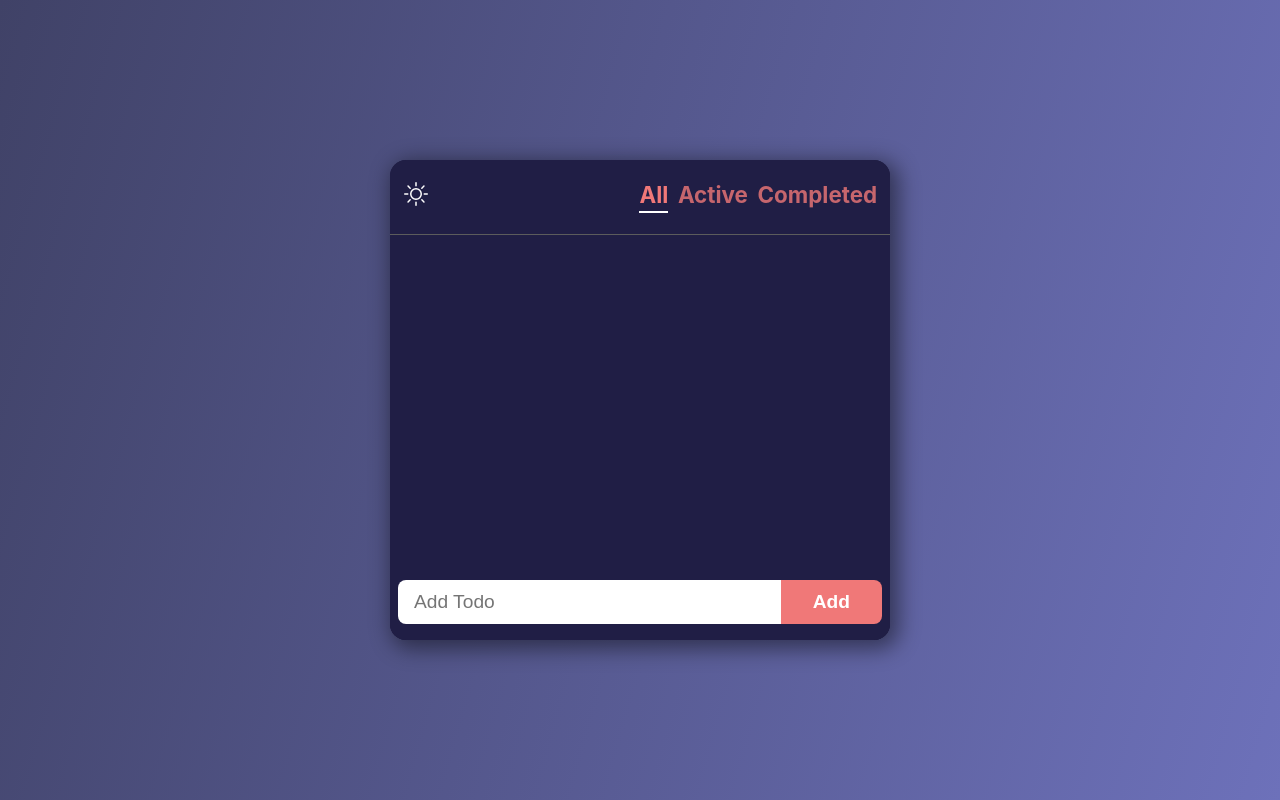
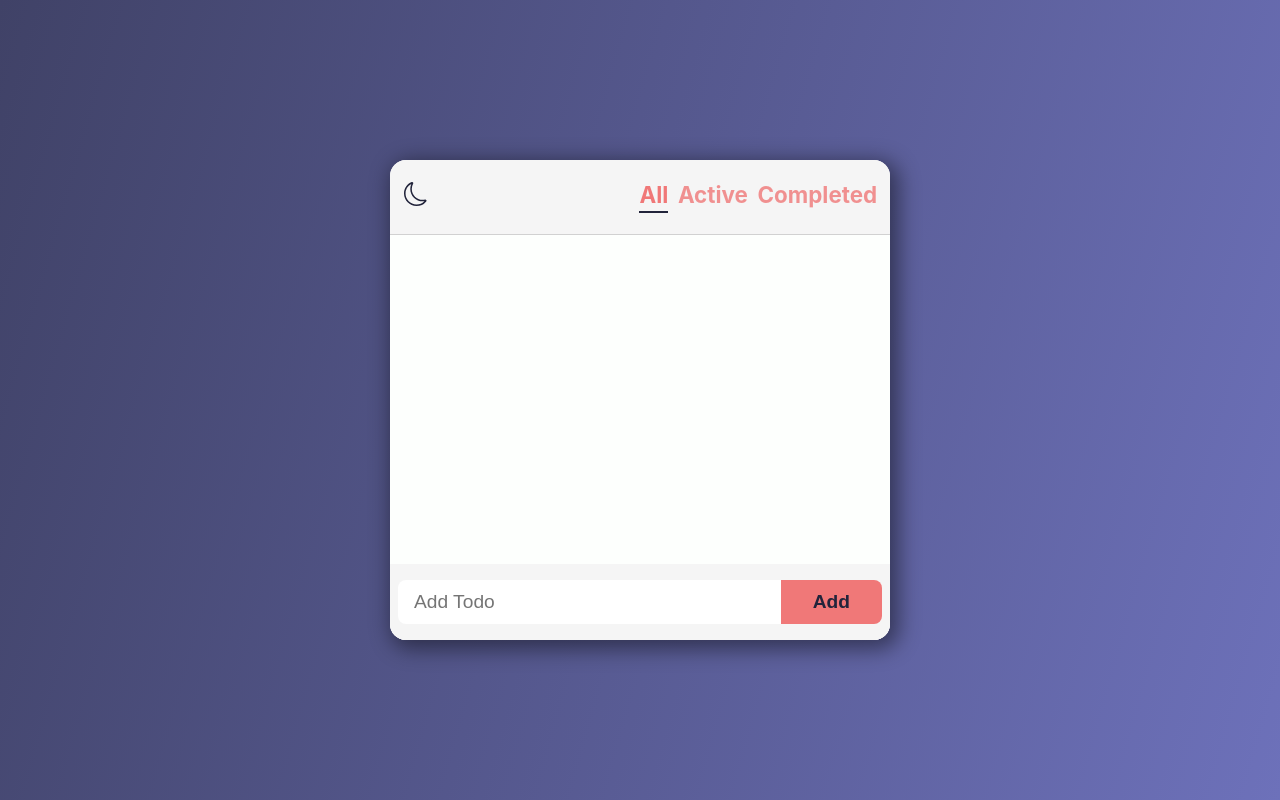
Before and after one commit to subnii/react-todo, a React (Create React App) app: page / in a window 1280 px wide. Built offline with nearby package versions, Linux system fonts and the light colour scheme.

Commit message:
다크 모드 추가

```diff
--- a/src/App.jsx
+++ b/src/App.jsx
@@ -2,15 +2,16 @@ import { useState } from "react";
 import "./App.css";
 import Header from "./components/header/Header";
 import TodoList from "./components/todoList/TodoList";
+import { DarkModeProvider } from "./context/darkMode";
 
 function App() {
   const [filter, setFilter] = useState("All");
 
   return (
-    <>
+    <DarkModeProvider>
       <Header filter={filter} changeFilter={setFilter} />
       <TodoList filter={filter} />
-    </>
+    </DarkModeProvider>
   );
 }
 
--- a/src/components/header/Header.jsx
+++ b/src/components/header/Header.jsx
@@ -1,14 +1,17 @@
 import React from "react";
 import styles from "./Header.module.css";
-import { BsSun } from "react-icons/bs";
+import { BsSun, BsMoon } from "react-icons/bs";
+import { useDarkMode } from "../../context/darkMode";
 
 const filterList = ["All", "Active", "Completed"];
 
 function Header({ filter, changeFilter }) {
+  const { darkMode, toggleDarkMode } = useDarkMode();
+
   return (
     <header className={styles.header}>
-      <button className={styles.toggle}>
-        <BsSun />
+      <button className={styles.toggle} onClick={toggleDarkMode}>
+        {darkMode ? <BsSun /> : <BsMoon />}
       </button>
       <ul className={styles.filters}>
         {filterList.map((filterItem) => (
--- a/src/components/header/Header.module.css
+++ b/src/components/header/Header.module.css
@@ -9,7 +9,7 @@
 
 .toggle {
   background: transparent;
-  color: var(--color-white);
+  color: var(--color-text);
   font-size: 1.5rem;
   transition: all 150ms ease-out;
   cursor: pointer;
@@ -43,5 +43,5 @@
   content: "";
   display: block;
   margin-top: 0.2rem;
-  border: 1px solid var(--color-white);
+  border: 1px solid var(--color-text);
 }
--- a/src/components/todoList/TodoList.module.css
+++ b/src/components/todoList/TodoList.module.css
@@ -3,7 +3,7 @@
   flex-direction: column;
   height: 100%;
   min-height: 0;
-  background-color: var(--color-bg-dark);
+  background-color: var(--color-bg);
 }
 
 .list {
@@ -30,13 +30,13 @@
   flex: 1 1 0%;
   margin-left: 0.5rem;
   font-size: 1.2rem;
-  color: var(--color-white);
+  color: var(--color-text);
 }
 
 .del {
   background-color: transparent;
   font-size: 1.2rem;
-  color: var(--color-white);
+  color: var(--color-text);
 }
 
 .del:hover {
@@ -68,7 +68,7 @@
   border-bottom-right-radius: 8px;
   font-size: 1.2rem;
   font-weight: bold;
-  color: var(--color-white);
+  color: var(--color-text);
   cursor: pointer;
 }
 
--- /dev/null
+++ b/src/context/darkMode.jsx
@@ -0,0 +1,35 @@
+import { createContext, useContext, useEffect, useState } from "react";
+
+const DarkModeContext = createContext();
+
+export function DarkModeProvider({ children }) {
+  const [darkMode, setDarkMode] = useState(false);
+
+  const toggleDarkMode = () => {
+    setDarkMode(!darkMode);
+    updateDarkMode(!darkMode);
+  };
+
+  useEffect(() => {
+    const isDark =
+      localStorage.theme === "dark" ||
+      (!("theme" in localStorage) && window.matchMedia("(prefers-color-scheme: dark)").matches);
+
+    setDarkMode(isDark);
+    updateDarkMode(isDark);
+  }, []);
+
+  return <DarkModeContext.Provider value={{ darkMode, toggleDarkMode }}>{children}</DarkModeContext.Provider>;
+}
+
+function updateDarkMode(darkMode) {
+  if (darkMode) {
+    document.documentElement.classList.add("dark");
+    localStorage.theme = "dark";
+  } else {
+    document.documentElement.classList.remove("dark");
+    localStorage.theme = "light";
+  }
+}
+
+export const useDarkMode = () => useContext(DarkModeContext);
--- a/src/index.css
+++ b/src/index.css
@@ -1,11 +1,18 @@
 :root {
-  --color-bg-dark: #201e45;
+  --color-bg-dark: #f5f5f5;
   --color-bg: #fdfffd;
-  --color-grey: #5c5c5c;
+  --color-grey: #d1d1d1;
   --color-text: #22243b;
   --color-accent: #f07878;
   --color-white: white;
   --color-scrollbar: #aaa7a7;
+}
+
+html.dark {
+  --color-bg-dark: #201e45;
+  --color-bg: #282550;
+  --color-grey: #5c5c5c;
+  --color-text: #fdfffd;
 }
 
 body {
```
Also changed, not shown: 1 other file (tests, documents, lock files or other folders).
